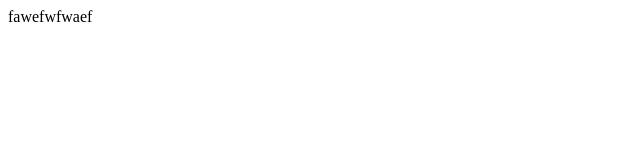
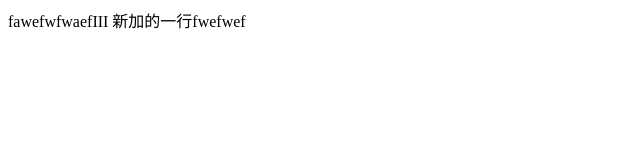
Before and after one commit to nm-zhaozheng/taishan, a plain HTML site: page index.html in a window 1280 px wide. Shown: the whole page, without its empty margins (0-640 px from the left). Drawn offline with Linux system fonts and the light colour scheme.

Commit message:
first commit

```diff
--- a/index.html
+++ b/index.html
@@ -1,10 +1,13 @@
 <!DOCTYPE html>
 <html lang="en">
 <head>
-    <meta charset="UTF-8">
+   <meta charset="UTF-8">
     <title>Title</title>
 </head>
 <body>
-fawefwfwaef
+fawefwfwaefIII
+
+
+新加的一行fwefwef
 </body>
 </html>
```
